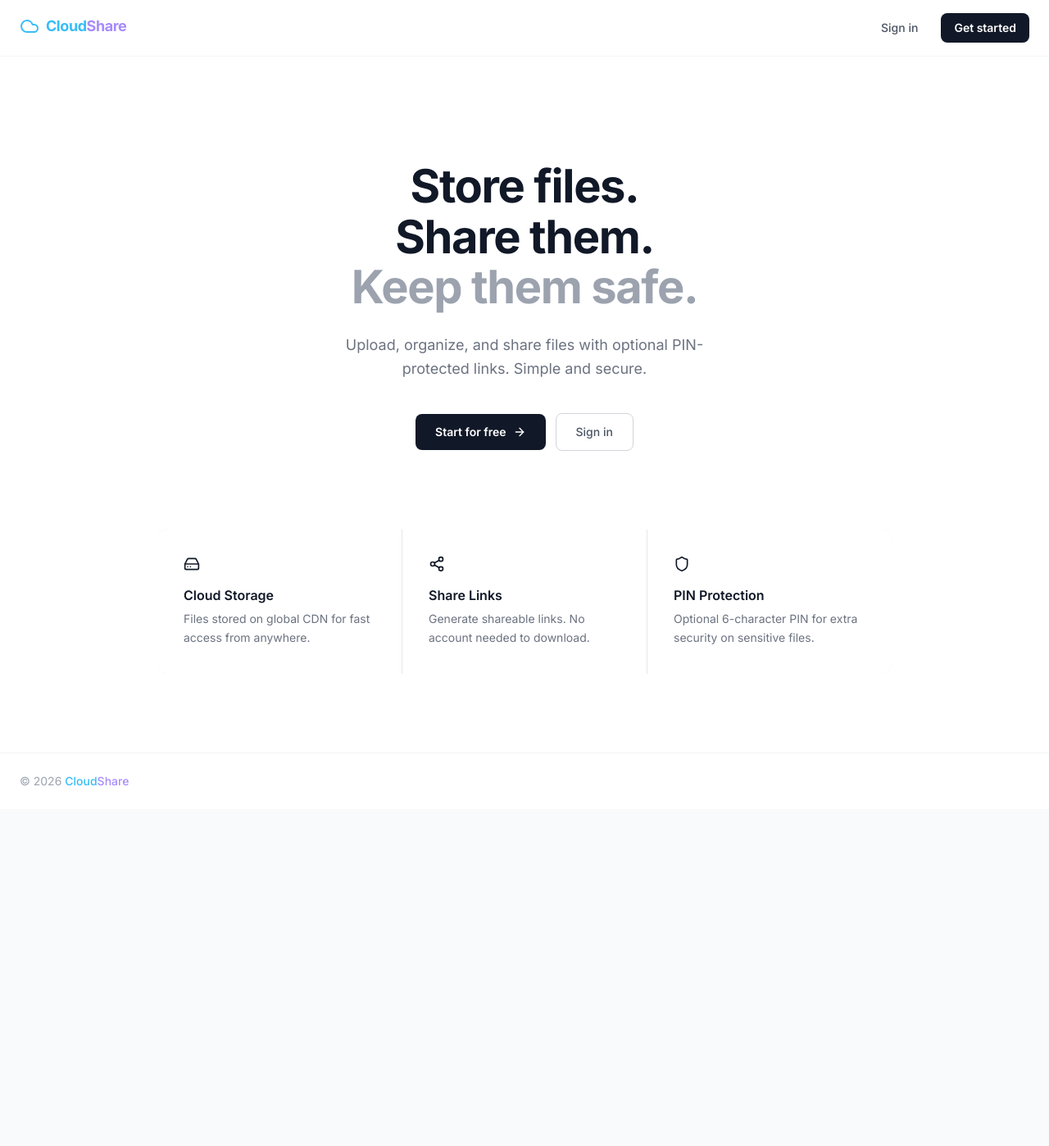
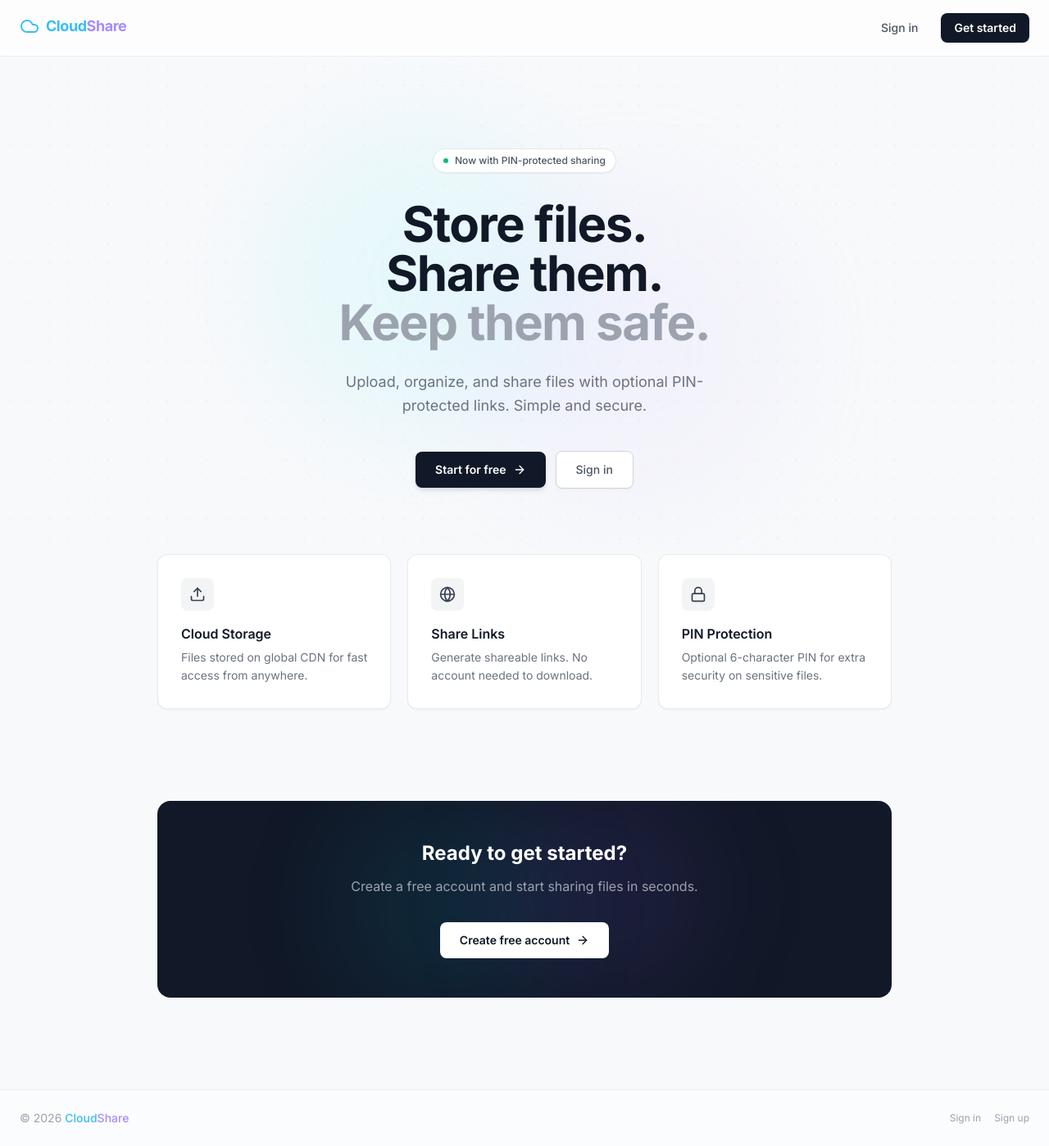
Before and after one commit to gonzalezcpp/cloudshare, a Next.js app: page / in a window 1280 px wide. Shown: the whole page at 82% size. Before the commit the page ends 987 px from the top, so only its background shows below. Built offline with nearby package versions, Linux system fonts and the light colour scheme.

Commit message:
Landing page: subtle dot pattern, gradient blobs, sticky header, CTA section

```diff
--- a/src/app/page.tsx
+++ b/src/app/page.tsx
@@ -1,11 +1,11 @@
 import Link from 'next/link';
-import { ArrowRight, Shield, Share2, HardDrive } from 'lucide-react';
+import { ArrowRight, Shield, Share2, HardDrive, Upload, Lock, Globe } from 'lucide-react';
 import { BrandLogo } from '@/components/BrandLogo';
 
 export default function Home() {
   return (
-    <div className="min-h-screen bg-white">
-      <header className="border-b border-gray-100">
+    <div className="min-h-screen bg-[#f8f9fb]">
+      <header className="border-b border-gray-200/60 bg-white/70 backdrop-blur-sm sticky top-0 z-50">
         <div className="container mx-auto px-6 py-4 flex items-center justify-between">
           <Link href="/">
             <BrandLogo size="md" />
@@ -19,7 +19,7 @@ export default function Home() {
             </Link>
             <Link
               href="/signup"
-              className="px-4 py-2 text-sm font-semibold text-white bg-gray-900 hover:bg-gray-800 rounded-lg transition-colors"
+              className="px-4 py-2 text-sm font-semibold text-white bg-gray-900 hover:bg-gray-800 rounded-lg transition-colors shadow-sm"
             >
               Get started
             </Link>
@@ -27,76 +27,124 @@ export default function Home() {
         </div>
       </header>
 
-      <main className="container mx-auto px-6">
-        <div className="max-w-2xl mx-auto text-center pt-32 pb-24">
-          <h1 className="text-[3.5rem] leading-[1.1] font-bold text-gray-900 tracking-tight">
+      <main>
+        {/* Hero */}
+        <div className="relative overflow-hidden">
+          {/* Subtle grid pattern */}
+          <div
+            className="absolute inset-0 opacity-[0.03]"
+            style={{
+              backgroundImage: `radial-gradient(circle, #000 1px, transparent 1px)`,
+              backgroundSize: '24px 24px',
+            }}
+          />
+          {/* Soft gradient blobs */}
+          <div className="absolute top-20 left-1/4 w-96 h-96 bg-cyan-200/20 rounded-full blur-3xl" />
+          <div className="absolute top-40 right-1/4 w-96 h-96 bg-violet-200/20 rounded-full blur-3xl" />
+
+          <div className="relative max-w-3xl mx-auto text-center pt-28 pb-20 px-6">
+            <div className="inline-flex items-center gap-2 px-3 py-1.5 bg-white border border-gray-200 rounded-full text-xs font-medium text-gray-600 mb-8 shadow-sm">
+              <span className="w-1.5 h-1.5 bg-emerald-500 rounded-full" />
+              Now with PIN-protected sharing
+            </div>
+
+            <h1 className="text-5xl sm:text-6xl font-bold text-gray-900 tracking-tight leading-[1.1]">
               Store files.
               <br />
               Share them.
               <br />
               <span className="text-gray-400">Keep them safe.</span>
             </h1>
-          <p className="text-lg text-gray-500 mt-6 max-w-md mx-auto leading-relaxed">
+
+            <p className="text-lg text-gray-500 mt-7 max-w-lg mx-auto leading-relaxed">
               Upload, organize, and share files with optional PIN-protected links.
               Simple and secure.
             </p>
+
             <div className="flex items-center gap-3 justify-center mt-10">
               <Link
                 href="/signup"
-              className="inline-flex items-center gap-2 px-6 py-3 text-sm font-semibold text-white bg-gray-900 hover:bg-gray-800 rounded-lg transition-colors"
+                className="inline-flex items-center gap-2 px-6 py-3 text-sm font-semibold text-white bg-gray-900 hover:bg-gray-800 rounded-lg transition-all shadow-md hover:shadow-lg"
               >
                 Start for free
                 <ArrowRight className="h-4 w-4" />
               </Link>
               <Link
                 href="/login"
-              className="inline-flex items-center gap-2 px-6 py-3 text-sm font-medium text-gray-600 border border-gray-300 hover:border-gray-400 rounded-lg transition-colors"
+                className="inline-flex items-center gap-2 px-6 py-3 text-sm font-medium text-gray-600 bg-white border border-gray-300 hover:border-gray-400 rounded-lg transition-colors shadow-sm"
               >
                 Sign in
               </Link>
             </div>
           </div>
-
-        <div className="grid md:grid-cols-3 gap-px bg-gray-200 rounded-xl overflow-hidden max-w-4xl mx-auto mb-24">
-          <div className="bg-white p-8">
-            <HardDrive className="h-5 w-5 text-gray-900 mb-4" />
-            <h3 className="font-semibold text-gray-900 mb-1.5">
-              Cloud Storage
-            </h3>
-            <p className="text-sm text-gray-500 leading-relaxed">
-              Files stored on global CDN for fast access from anywhere.
-            </p>
         </div>
 
-          <div className="bg-white p-8">
-            <Share2 className="h-5 w-5 text-gray-900 mb-4" />
-            <h3 className="font-semibold text-gray-900 mb-1.5">
-              Share Links
-            </h3>
-            <p className="text-sm text-gray-500 leading-relaxed">
-              Generate shareable links. No account needed to download.
-            </p>
+        {/* Features */}
+        <div className="container mx-auto px-6 pb-28">
+          <div className="grid md:grid-cols-3 gap-5 max-w-4xl mx-auto">
+            <FeatureCard
+              icon={<Upload className="h-5 w-5" />}
+              title="Cloud Storage"
+              desc="Files stored on global CDN for fast access from anywhere."
+            />
+            <FeatureCard
+              icon={<Globe className="h-5 w-5" />}
+              title="Share Links"
+              desc="Generate shareable links. No account needed to download."
+            />
+            <FeatureCard
+              icon={<Lock className="h-5 w-5" />}
+              title="PIN Protection"
+              desc="Optional 6-character PIN for extra security on sensitive files."
+            />
+          </div>
         </div>
 
-          <div className="bg-white p-8">
-            <Shield className="h-5 w-5 text-gray-900 mb-4" />
-            <h3 className="font-semibold text-gray-900 mb-1.5">
-              PIN Protection
-            </h3>
-            <p className="text-sm text-gray-500 leading-relaxed">
-              Optional 6-character PIN for extra security on sensitive files.
+        {/* CTA */}
+        <div className="container mx-auto px-6 pb-28">
+          <div className="max-w-4xl mx-auto bg-gray-900 rounded-2xl p-12 text-center relative overflow-hidden">
+            <div className="absolute top-0 left-1/4 w-64 h-64 bg-cyan-500/10 rounded-full blur-3xl" />
+            <div className="absolute bottom-0 right-1/4 w-64 h-64 bg-violet-500/10 rounded-full blur-3xl" />
+            <div className="relative">
+              <h2 className="text-2xl font-bold text-white mb-3">Ready to get started?</h2>
+              <p className="text-gray-400 mb-8 max-w-md mx-auto">
+                Create a free account and start sharing files in seconds.
               </p>
+              <Link
+                href="/signup"
+                className="inline-flex items-center gap-2 px-6 py-3 text-sm font-semibold text-gray-900 bg-white hover:bg-gray-100 rounded-lg transition-colors shadow-sm"
+              >
+                Create free account
+                <ArrowRight className="h-4 w-4" />
+              </Link>
+            </div>
           </div>
         </div>
       </main>
 
-      <footer className="border-t border-gray-100">
-        <div className="container mx-auto px-6 py-6">
+      <footer className="border-t border-gray-200/60 bg-white/50">
+        <div className="container mx-auto px-6 py-6 flex items-center justify-between">
           <p className="text-sm text-gray-400">
             &copy; 2026 <span className="font-medium" style={{ color: '#38bdf8' }}>Cloud</span><span className="font-medium" style={{ color: '#a78bfa' }}>Share</span>
           </p>
+          <div className="flex items-center gap-4 text-xs text-gray-400">
+            <Link href="/login" className="hover:text-gray-600 transition-colors">Sign in</Link>
+            <Link href="/signup" className="hover:text-gray-600 transition-colors">Sign up</Link>
+          </div>
         </div>
       </footer>
     </div>
   );
 }
+
+function FeatureCard({ icon, title, desc }: { icon: React.ReactNode; title: string; desc: string }) {
+  return (
+    <div className="bg-white rounded-xl border border-gray-200/80 p-7 shadow-sm hover:shadow-md transition-shadow">
+      <div className="w-10 h-10 bg-gray-100 rounded-lg flex items-center justify-center text-gray-700 mb-4">
+        {icon}
+      </div>
+      <h3 className="font-semibold text-gray-900 mb-1.5">{title}</h3>
+      <p className="text-sm text-gray-500 leading-relaxed">{desc}</p>
+    </div>
+  );
+}
```
Lines whose indentation alone changed are shown as unchanged.
